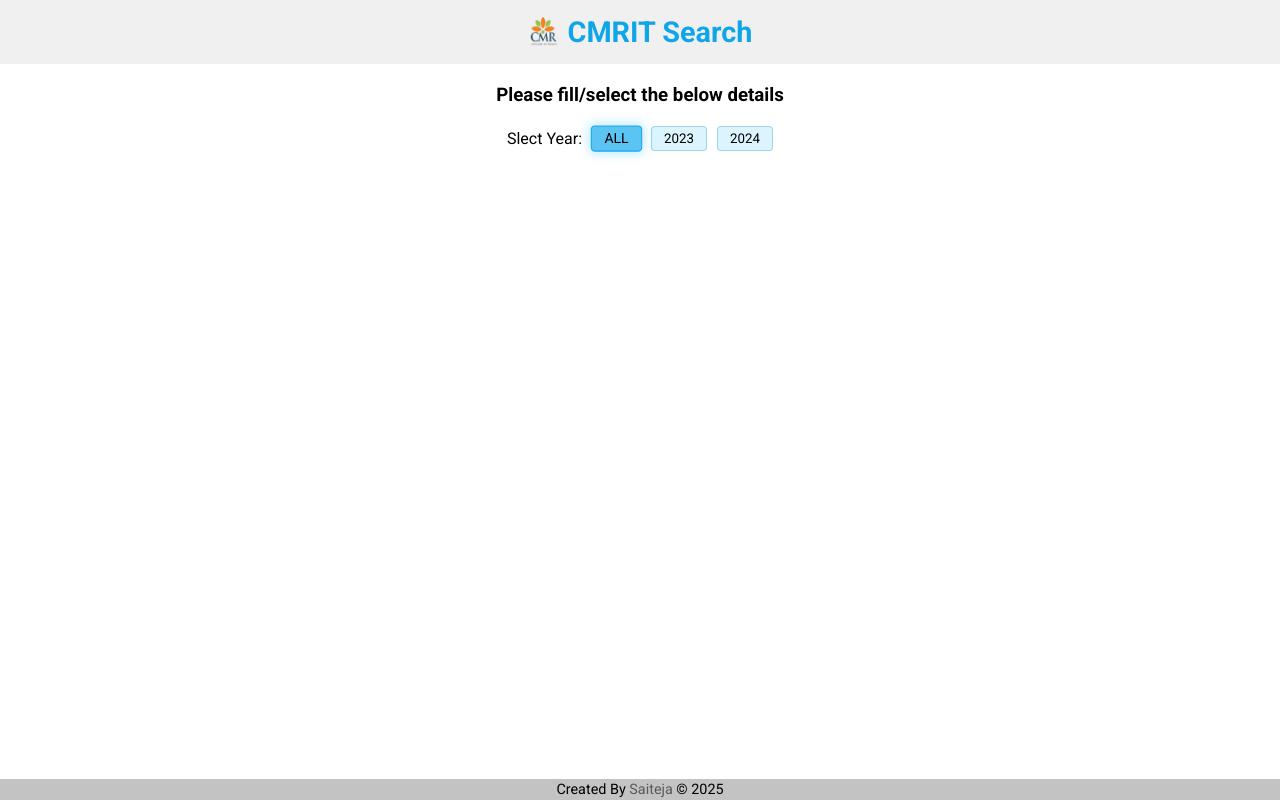
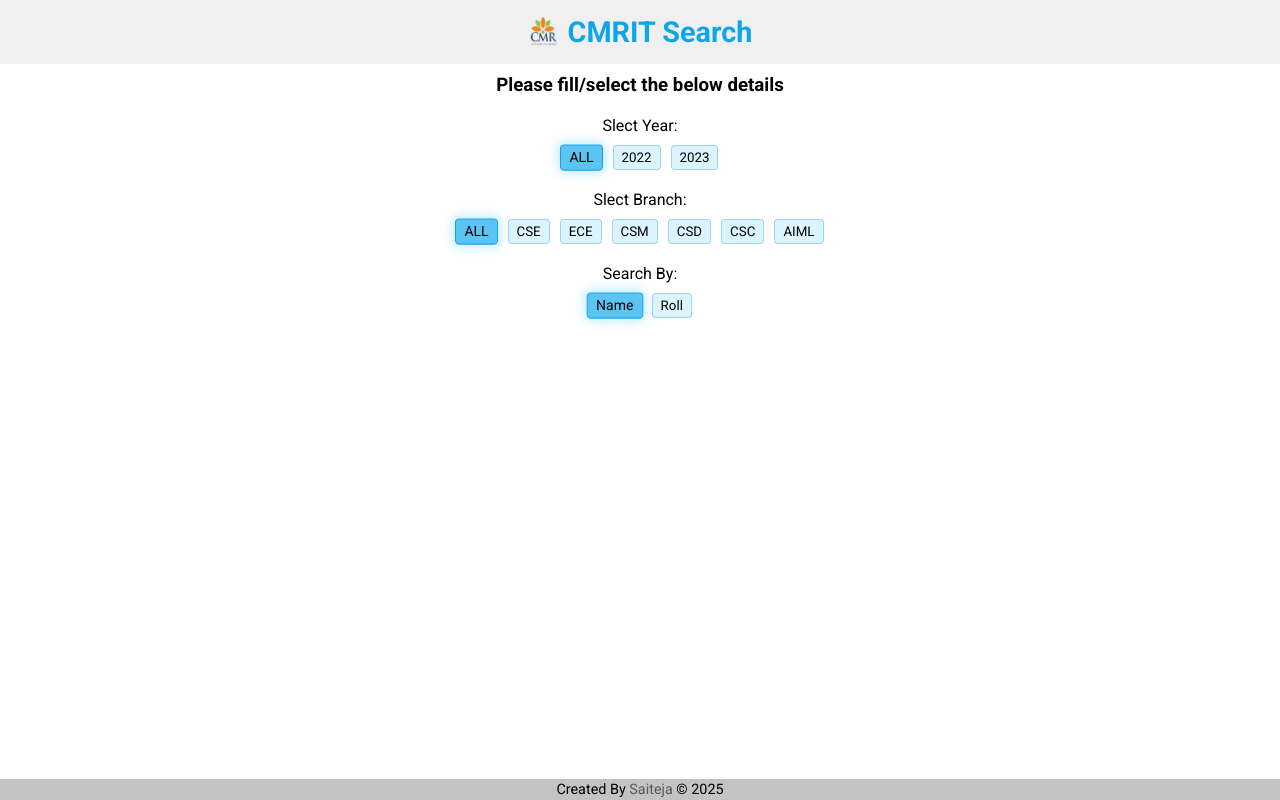
Before and after one commit to 22R01A05C9/CMRITSearch, a React (Vite) app: page / in a window 1280 px wide. Built offline with nearby package versions, Linux system fonts and the light colour scheme.

Commit message:
added options need to add logic

```diff
--- a/src/components/main/main.css
+++ b/src/components/main/main.css
@@ -1,5 +1,5 @@
 .main{
-    padding: 20px;
+    padding: 10px;
     display: flex;
     flex-direction: column;
     align-items: center;
--- a/src/components/main/main.jsx
+++ b/src/components/main/main.jsx
@@ -1,5 +1,5 @@
 import Header from "../header/header";
-import Options from "../options";
+import Options from "../options/options";
 import "./main.css"
 
 function Main(){
--- a/src/components/option/option.css
+++ b/src/components/option/option.css
@@ -1,6 +1,6 @@
 .option{
     cursor: pointer;
-    padding: 4px 12px;
+    padding: 4px 8px;
     background-color: #47c3f930;
     border: 1px solid #3fa2cf63;
     border-radius: 4px;
--- a/src/components/options.css
+++ /dev/null
@@ -1,9 +0,0 @@
-.options{
-    padding: 20px;
-}
-
-.year{
-    display: flex;
-    align-items: center;
-    gap: 10px;
-}
--- /dev/null
+++ b/src/components/options/branch.jsx
@@ -0,0 +1,20 @@
+import Option from "../option/option";
+
+function Branch() {
+    return (
+        <div className="branch">
+            <p>Slect Branch:</p>
+            <div className="showoptions">
+                <Option option="ALL" active={true} onclick={(e) => { console.log(e); }} />
+                <Option option="CSE" active={false} onclick={(e) => { console.log(e); }} />
+                <Option option="ECE" active={false} onclick={(e) => { console.log(e); }} />
+                <Option option="CSM" active={false} onclick={(e) => { console.log(e); }} />
+                <Option option="CSD" active={false} onclick={(e) => { console.log(e); }} />
+                <Option option="CSC" active={false} onclick={(e) => { console.log(e); }} />
+                <Option option="AIML" active={false} onclick={(e) => { console.log(e); }} />
+            </div>
+        </div>
+    )
+}
+
+export default Branch;
--- /dev/null
+++ b/src/components/options/options.css
@@ -0,0 +1,21 @@
+.options{
+    padding: 10px;
+    display: flex;
+    flex-direction: column;
+}
+
+.year, .searchby, .branch{
+    display: flex;
+    align-items: center;
+    gap: 10px;
+    padding: 10px;
+    flex-direction: column;
+}
+
+.showoptions{
+    display: flex;
+    align-items: center;
+    justify-content: center;
+    gap: 10px;
+    flex-wrap: wrap;
+}
--- a/src/components/options.jsx
+++ b/src/components/options/options.jsx
@@ -1,10 +1,14 @@
-import Year from "./options/year";
+import Searchby from "./searchby";
+import Year from "./year";
+import Branch from "./branch";
 import "./options.css"
 
 function Options(){
     return(
         <div className="options">
             <Year />
+            <Branch />
+            <Searchby />
         </div>
     )
 }
--- /dev/null
+++ b/src/components/options/searchby.jsx
@@ -0,0 +1,15 @@
+import Option from "../option/option";
+
+function Searchby() {
+    return (
+        <div className="searchby">
+            <p>Search By: </p>
+            <div className="showoptions">
+                <Option option={"Name"} active={true} onclick={(e) => { console.log(e); }} />
+                <Option option={"Roll"} active={false} onclick={(e) => { console.log(e); }} />
+            </div>
+        </div>
+    )
+}
+
+export default Searchby;
--- a/src/components/options/year.jsx
+++ b/src/components/options/year.jsx
@@ -1,13 +1,15 @@
 import Option from "../option/option";
 
-function Year(){
-    return(
+function Year() {
+    return (
         <div className="year">
             <p>Slect Year:</p>
-            <Option option="ALL" active={true} onclick={(e)=>{console.log(e);}}/>
-            <Option option="2023" active={false} onclick={(e)=>{console.log(e);}}/>
-            <Option option="2024" active={false} onclick={(e)=>{console.log(e);}}/>
-        </div>
+            <div className="showoptions">
+                <Option option="ALL" active={true} onclick={(e) => { console.log(e); }} />
+                <Option option="2022" active={false} onclick={(e) => { console.log(e); }} />
+                <Option option="2023" active={false} onclick={(e) => { console.log(e); }} />
+            </div>
+        </div >
     )
 }
 
```
